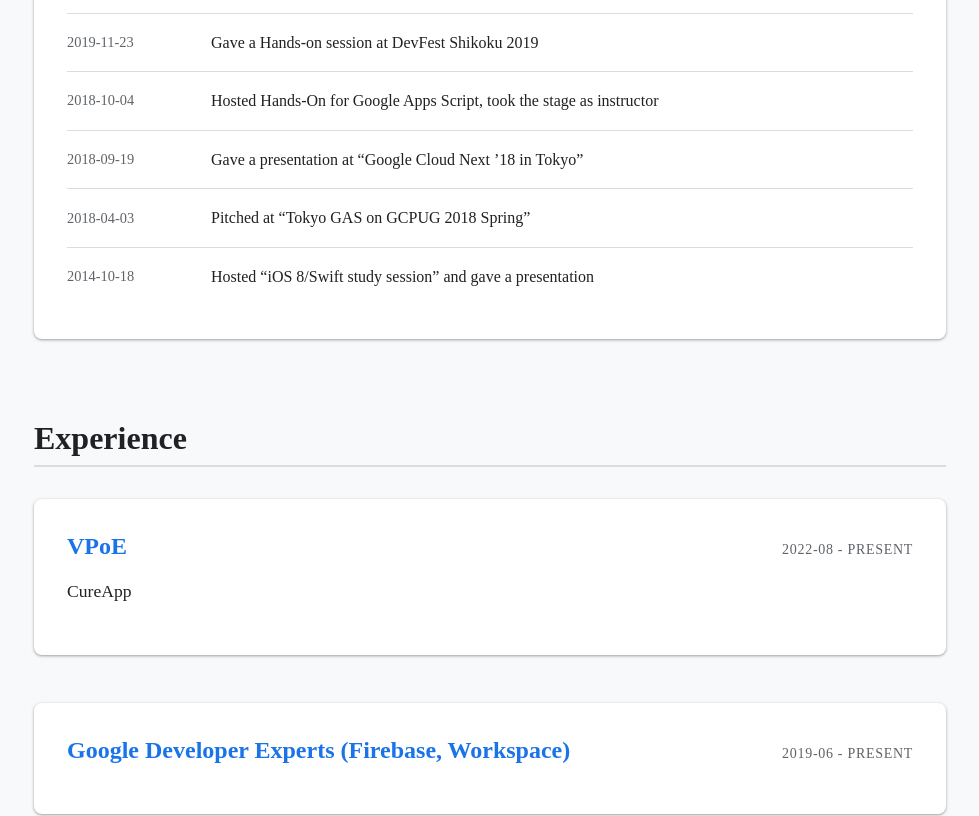
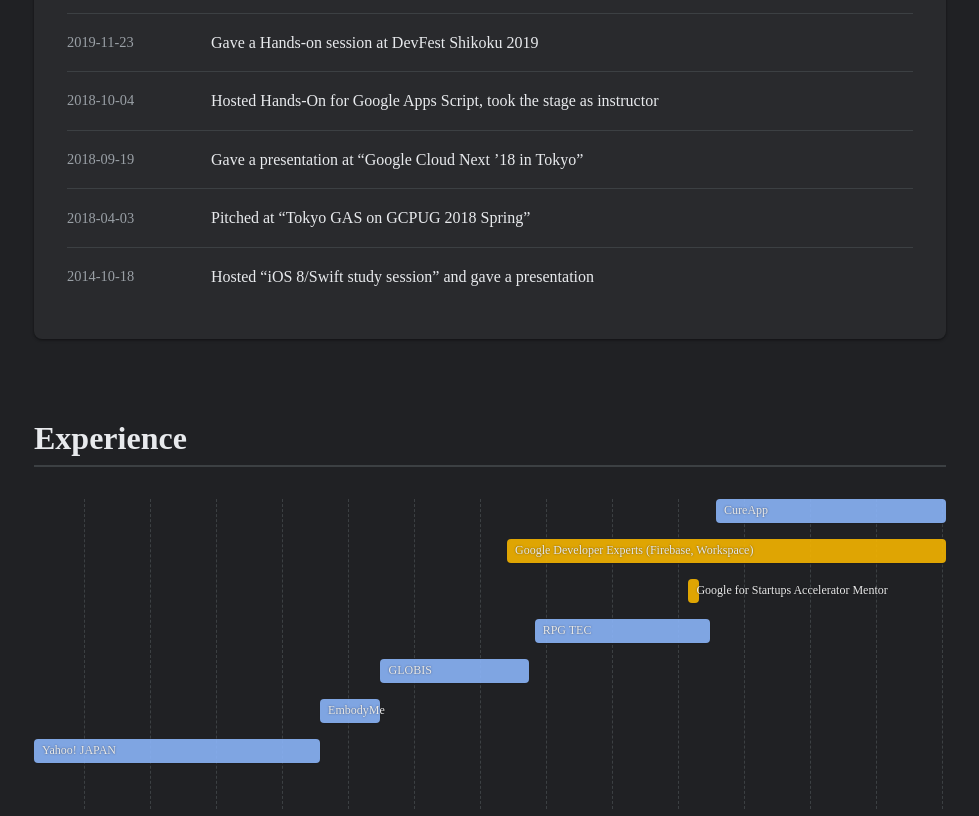
Before and after one commit to tanabee/portfolio, a Next.js app: page / in a window 1280 px wide. Shown: the part 1560-2376 px from the top of the page, without its empty margins (150-1129 px from the left). Built offline with nearby package versions, Linux system fonts and the light colour scheme.

Commit message:
UI 改善

```diff
--- a/src/app/globals.css
+++ b/src/app/globals.css
@@ -1,27 +1,5 @@
 :root {
-  /* Firebase/Google Material Inspired Palette */
-  --background: #f8f9fa;
-  /* Light Gray Background */
-  --surface: #ffffff;
-  /* White Surface */
-  --primary: #1a73e8;
-  /* Google Blue */
-  --primary-dark: #1557b0;
-  --text-primary: #202124;
-  /* Dark Gray */
-  --text-secondary: #5f6368;
-  /* Medium Gray */
-  --border: #dadce0;
-
-  --shadow-sm: 0 1px 2px 0 rgba(60, 64, 67, 0.3), 0 1px 3px 1px rgba(60, 64, 67, 0.15);
-  --shadow-md: 0 4px 6px -1px rgba(0, 0, 0, 0.1), 0 2px 4px -1px rgba(0, 0, 0, 0.06);
-
-  --radius: 8px;
-  --font-sans: var(--font-inter);
-}
-
-@media (prefers-color-scheme: dark) {
-  :root {
+  /* Firebase/Google Material Inspired Palette - Dark Theme Enforced */
   --background: #202124;
   --surface: #292a2d;
   --primary: #8ab4f8;
@@ -32,7 +10,9 @@
 
   --shadow-sm: 0 1px 2px 0 rgba(0, 0, 0, 0.3), 0 1px 3px 1px rgba(0, 0, 0, 0.15);
   --shadow-md: 0 4px 6px -1px rgba(0, 0, 0, 0.5), 0 2px 4px -1px rgba(0, 0, 0, 0.3);
-  }
+
+  --radius: 8px;
+  --font-sans: var(--font-inter);
 }
 
 html,
--- a/src/app/page.tsx
+++ b/src/app/page.tsx
@@ -13,7 +13,7 @@
     <div>
       <Header profile={profile} />
       <Presentations presentations={profile.presentations} />
-      <Experience experience={profile.experience} />
+      <Experience experience={profile.experience} presentDate={new Date().toISOString()} />
       <Education education={profile.education} />
       <Skills skills={profile.skills} />
     </div>
--- a/src/components/Experience.tsx
+++ b/src/components/Experience.tsx
@@ -1,30 +1,170 @@
+"use client";
+
 import { Experience as ExperienceType } from "@/types";
+import { useState } from "react";
 
-export default function Experience({ experience }: { experience: ExperienceType[] }) {
+export default function Experience({ experience, presentDate = new Date().toISOString() }: { experience: ExperienceType[], presentDate?: string }) {
+  const [hoveredExp, setHoveredExp] = useState<ExperienceType | null>(null);
+  const [tooltipPos, setTooltipPos] = useState({ x: 0, y: 0 });
+
+  // Use the passed presentDate to ensure consistency between server and client
+  const now = new Date(presentDate);
+
+  // Helper to parse "YYYY-MM" or "present"
+  const parseDate = (dateStr: string) => {
+    if (dateStr.toLowerCase() === "present") return now;
+    return new Date(dateStr);
+  };
+
+  // Process experience data for Gantt chart
+  const ganttData = experience.map(exp => {
+    const [startStr, endStr] = exp.period.split(" - ");
+    return {
+      ...exp,
+      startDate: parseDate(startStr),
+      endDate: parseDate(endStr),
+    };
+  });
+
+  // Calculate global range
+  const minDate = new Date(Math.min(...ganttData.map(d => d.startDate.getTime())));
+  const maxDate = now; // Use stable "now"
+  const totalDuration = maxDate.getTime() - minDate.getTime();
+
+  // Generate year markers
+  const startYear = minDate.getFullYear();
+  const endYear = maxDate.getFullYear();
+  const years = Array.from({ length: endYear - startYear + 1 }, (_, i) => startYear + i);
+
+  const handleMouseEnter = (e: React.MouseEvent, exp: ExperienceType) => {
+    setHoveredExp(exp);
+    updateTooltipPosition(e);
+  };
+
+  const handleMouseMove = (e: React.MouseEvent) => {
+    updateTooltipPosition(e);
+  };
+
+  const handleMouseLeave = () => {
+    setHoveredExp(null);
+  };
+
+  const updateTooltipPosition = (e: React.MouseEvent) => {
+    setTooltipPos({ x: e.clientX, y: e.clientY });
+  };
+
   return (
     <section className="section">
       <h2>Experience</h2>
-      <div style={{ display: "flex", flexDirection: "column", gap: "1.5rem" }}>
-        {experience.map((exp, index) => (
+
+      {/* Gantt Chart Visualization */}
+      <div style={{ marginBottom: "4rem", overflowX: "auto" }}>
+        <div style={{ position: "relative", height: `${experience.length * 40 + 30}px`, minWidth: "600px" }}>
+          {/* Year Grid Lines */}
+          {years.map(year => {
+            const date = new Date(`${year}-01-01`);
+            const left = ((date.getTime() - minDate.getTime()) / totalDuration) * 100;
+            if (left < 0 || left > 100) return null;
+            return (
+              <div key={year} style={{ position: "absolute", left: `${left}%`, top: 0, bottom: 0, borderLeft: "1px dashed var(--border)" }}>
+                <span style={{ position: "absolute", top: "-1.5rem", left: "-1rem", fontSize: "0.8rem", color: "var(--text-secondary)" }}>{year}</span>
+              </div>
+            );
+          })}
+
+          {/* Bars */}
+          {ganttData.map((exp, index) => {
+            const left = ((exp.startDate.getTime() - minDate.getTime()) / totalDuration) * 100;
+            const width = ((exp.endDate.getTime() - exp.startDate.getTime()) / totalDuration) * 100;
+
+            // Distinguish Google-related community/mentor roles
+            const isCommunityRole = exp.title.includes("Google Developer Experts") || exp.title.includes("Google for Startups");
+            const color = isCommunityRole ? "#f4b400" : "var(--primary)";
+
+            return (
+              <div
+                key={index}
+                onMouseEnter={(e) => handleMouseEnter(e, exp)}
+                onMouseMove={handleMouseMove}
+                onMouseLeave={handleMouseLeave}
+                style={{
+                  position: "absolute",
+                  left: `${left}%`,
+                  top: `${index * 40}px`,
+                  width: `${Math.max(width, 0.5)}%`,
+                  height: "24px",
+                  background: color,
+                  borderRadius: "4px",
+                  opacity: 0.9,
+                  display: "flex",
+                  alignItems: "center",
+                  paddingLeft: "0.5rem",
+                  whiteSpace: "nowrap",
+                  color: "#fff",
+                  fontSize: "0.75rem",
+                  boxShadow: "0 1px 2px rgba(0,0,0,0.1)",
+                  zIndex: 1,
+                  cursor: "pointer"
+                }}
+              >
+                <span style={{ overflow: "visible", textShadow: "0 0 2px rgba(0,0,0,0.5)" }}>
+                  {exp.company || exp.title}
+                </span>
+              </div>
+            );
+          })}
+        </div>
+      </div>
+
+      {/* Tooltip Portal/Overlay */}
+      {hoveredExp && (
+        <div style={{
+          position: "fixed",
+          left: tooltipPos.x + 10,
+          top: tooltipPos.y + 10,
+          background: "var(--surface)",
+          border: "1px solid var(--border)",
+          padding: "0.75rem",
+          borderRadius: "8px",
+          boxShadow: "var(--shadow-md)",
+          zIndex: 1000,
+          pointerEvents: "none",
+          maxWidth: "300px"
+        }}>
+          <div style={{ fontWeight: "600", color: "var(--primary)", marginBottom: "0.25rem" }}>{hoveredExp.title}</div>
+          {hoveredExp.company && <div style={{ fontSize: "0.9rem", marginBottom: "0.25rem" }}>{hoveredExp.company}</div>}
+          <div style={{ fontSize: "0.8rem", color: "var(--text-secondary)" }}>{hoveredExp.period}</div>
+        </div>
+      )}
+
+      <div style={{ display: "flex", flexDirection: "column", gap: "2rem" }}>
+        {experience.map((exp, index) => {
+          const isCommunityRole = exp.title.includes("Google Developer Experts") || exp.title.includes("Google for Startups");
+          const color = isCommunityRole ? "#f4b400" : "var(--primary)";
+
+          return (
             <div key={index} className="card">
               <div style={{ display: "flex", justifyContent: "space-between", alignItems: "baseline", flexWrap: "wrap", marginBottom: "0.5rem" }}>
-              <h3 style={{ fontSize: "1.5rem", color: "var(--primary)" }}>{exp.title}</h3>
-              <span className="meta">{exp.period}</span>
+                <h3 style={{ fontSize: "1.4rem", color: color, margin: 0 }}>{exp.title}</h3>
+                <span className="meta" style={{ fontSize: "0.9rem", color: "var(--text-secondary)", fontWeight: "500" }}>{exp.period}</span>
               </div>
+
               {exp.company && (
-              <div style={{ fontSize: "1.1rem", fontWeight: "500", marginBottom: "1rem" }}>
+                <div style={{ fontSize: "1.1rem", fontWeight: "600", marginBottom: "1rem", color: "var(--text-primary)" }}>
                   {exp.company}
                 </div>
               )}
+
               {exp.details && (
-              <ul style={{ paddingLeft: "1.2rem" }}>
+                <ul style={{ paddingLeft: "1.2rem", margin: 0 }}>
                   {exp.details.map((detail, i) => (
-                  <li key={i} style={{ marginBottom: "0.5rem", lineHeight: "1.6" }}>{detail}</li>
+                    <li key={i} style={{ marginBottom: "0.5rem", lineHeight: "1.6", color: "var(--text-secondary)" }}>{detail}</li>
                   ))}
                 </ul>
               )}
             </div>
-        ))}
+          );
+        })}
       </div>
     </section>
   );
--- a/src/data/profile.json
+++ b/src/data/profile.json
@@ -1,13 +1,12 @@
 {
   "name": "Yuki Tanabe",
   "socials": {
-    "website": "https://tanabee.dev",
+    "linkedin": "https://www.linkedin.com/in/tanabee/",
     "facebook": "https://www.facebook.com/tanabe1986",
     "twitter": "https://twitter.com/_tanabee",
     "github": "https://github.com/tanabee",
     "medium": "https://medium.com/@tanabee",
     "qiita": "https://qiita.com/tanabee",
-    "linkedin": "https://www.linkedin.com/in/tanabee/",
     "wantedly": "https://www.wantedly.com/users/17779552"
   },
   "experience": [
@@ -83,6 +82,11 @@
       "period": "2009-04 - 2011-03",
       "degree": "Master of Physics",
       "school": "The University of Tokyo"
+    },
+    {
+      "period": "2005-04 - 2009-03",
+      "degree": "Bachelor of Applied Physics and Physico-Informatics",
+      "school": "Keio University"
     }
   ],
   "skills": {
@@ -133,7 +137,8 @@
       "coordinates": [
         101.6869,
         3.1390
-      ]
+      ],
+      "countryCode": "MYS"
     },
     {
       "date": "2025-11-22",
@@ -141,7 +146,8 @@
       "coordinates": [
         139.6503,
         35.6762
-      ]
+      ],
+      "countryCode": "JPN"
     },
     {
       "date": "2024-11-23",
@@ -149,7 +155,8 @@
       "coordinates": [
         39.6682,
         -4.0435
-      ]
+      ],
+      "countryCode": "KEN"
     },
     {
       "date": "2024-10-05",
@@ -157,19 +164,23 @@
       "coordinates": [
         76.8512,
         43.2220
-      ]
+      ],
+      "countryCode": "KAZ"
     },
     {
       "date": "2022-12-16",
-      "title": "GDG DevFest Tokyo 2022"
+      "title": "GDG DevFest Tokyo 2022",
+      "countryCode": "JPN"
     },
     {
       "date": "2021-12-11",
-      "title": "GDG DevFest Tokyo 2021"
+      "title": "GDG DevFest Tokyo 2021",
+      "countryCode": "JPN"
     },
     {
       "date": "2020-10-18",
-      "title": "GDG DevFest Tokyo 2020"
+      "title": "GDG DevFest Tokyo 2020",
+      "countryCode": "JPN"
     },
     {
       "date": "2019-12-07",
@@ -177,7 +188,8 @@
       "coordinates": [
         49.8671,
         40.4093
-      ]
+      ],
+      "countryCode": "AZE"
     },
     {
       "date": "2019-11-23",
@@ -185,23 +197,28 @@
       "coordinates": [
         134.0466,
         34.3428
-      ]
+      ],
+      "countryCode": "JPN"
     },
     {
       "date": "2018-10-04",
-      "title": "Hosted Hands-On for Google Apps Script, took the stage as instructor"
+      "title": "Hosted Hands-On for Google Apps Script, took the stage as instructor",
+      "countryCode": "JPN"
     },
     {
       "date": "2018-09-19",
-      "title": "Gave a presentation at “Google Cloud Next ’18 in Tokyo”"
+      "title": "Gave a presentation at “Google Cloud Next ’18 in Tokyo”",
+      "countryCode": "JPN"
     },
     {
       "date": "2018-04-03",
-      "title": "Pitched at “Tokyo GAS on GCPUG 2018 Spring”"
+      "title": "Pitched at “Tokyo GAS on GCPUG 2018 Spring”",
+      "countryCode": "JPN"
     },
     {
       "date": "2014-10-18",
-      "title": "Hosted “iOS 8/Swift study session” and gave a presentation"
+      "title": "Hosted “iOS 8/Swift study session” and gave a presentation",
+      "countryCode": "JPN"
     }
   ]
 }
```
Also changed, not shown: src/components/PresentationMap.tsx (+22 -9 lines). Lines whose indentation alone changed are shown as unchanged.
